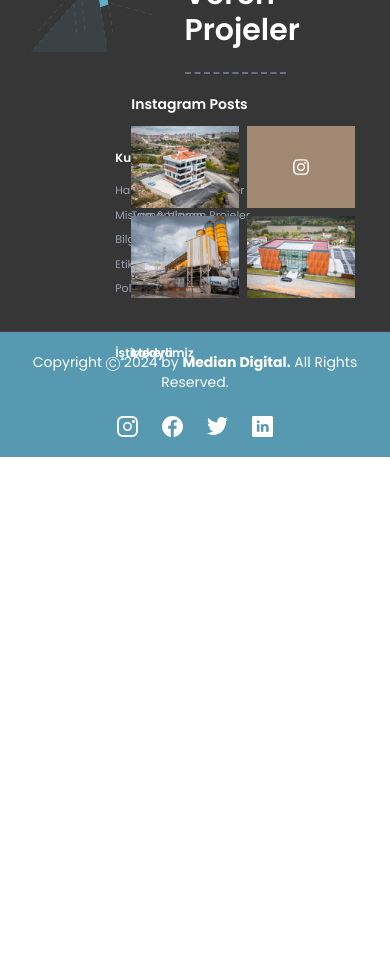
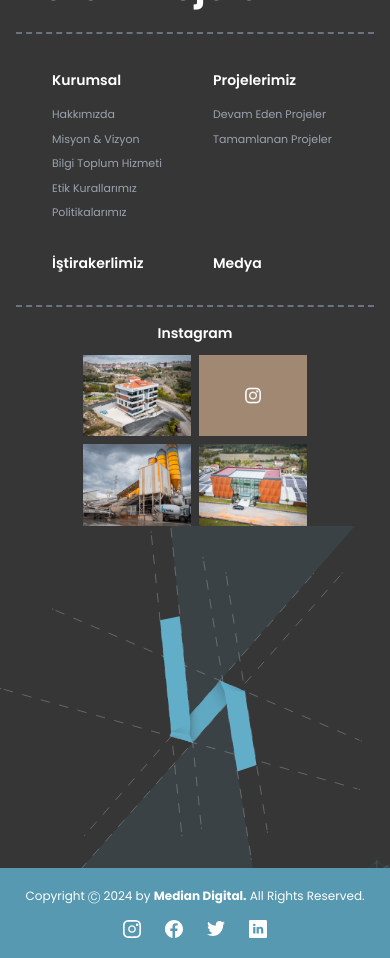
Before and after one commit to Zakerous76/helka-react, a React (Vite) app: page / in a window 390 px wide. Shown: the part 940-1898 px from the top of the page. Before the commit the page ends 1397 px from the top, so only its background shows below. Built offline with nearby package versions, Linux system fonts and the light colour scheme.

Commit message:
Footer Responsive

```diff
--- a/src/components/Footer.jsx
+++ b/src/components/Footer.jsx
@@ -4,15 +4,15 @@ import { footerLinks, ig_posts, motto, socialMedia } from "../constants";
 
 const Footer = () => (
   <section
-    className={`footer relative flex pb-16 flex-row w-full ${styles.paddingX} sm:pl-0 pl-0 `}
+    className={`footer relative flex pb-16 flex-col sm:flex-row w-full sm:px-16 pl-0 items-center`}
   >
     {/* Background Illustration */}
-    <div className={`absolute bottom-0 left-0 w-full z-0`}>
+    <div className={`absolute bottom-0 left-0 w-full z-0 `}>
       <img src={footerIllustrations} alt="Footer Background Illustrations" />
     </div>
 
     {/* Helka Logo to the left */}
-    <div className="flex w-5/12 h-full justify-start">
+    <div className="hidden sm:flex w-5/12 h-[450px] justify-start pr-7">
       <img
         src={helkaFooterLogo}
         alt="Helka"
@@ -21,9 +21,9 @@ const Footer = () => (
     </div>
 
     {/* The rest on the right */}
-    <div className="pl-8 my-auto flex flex-col w-7/12 pr-20 z-10">
+    <div className="my-auto flex flex-col w-full sm:w-7/12 max-w-[660px] px-4 sm:pl-8 sm:pr-20 z-10">
       <div className="title">
-        <h1 className="text-white font-poppins capitalize font-semibold text-3xl pb-6 ">
+        <h1 className="text-white font-poppins capitalize font-bold text-4xl py-6 ">
           {motto}
         </h1>
         <div
@@ -31,14 +31,14 @@ const Footer = () => (
         />
       </div>
 
-      <div className="flex justify-center">
-        <div className="grid grid-cols-2 gap-4 md:mt-0 mt-10 mr-auto">
+      <div className="flex justify-center flex-col sm:flex-row">
+        <div className="flex flex-row flex-wrap mr-auto justify-evenly sm:justify-normal">
           {footerLinks.map((footerlink) => (
             <div
               key={footerlink.title}
               className={`flex flex-col ss:my-0 my-4 min-w-[125px]`}
             >
-              <h4 className="font-poppins font-semibold text-xs text-white">
+              <h4 className="font-poppins font-semibold text-sm text-white">
                 <a
                   href={footerlink.title_link}
                   className="hover:font-bold transition-all"
@@ -63,9 +63,9 @@ const Footer = () => (
             </div>
           ))}
         </div>
-        <div className="ig-posts">
+        <div className="ig-posts flex flex-col sm:flex-none items-center sm:items-baseline border-t-2 border-dashed border-gray-500 sm:border-none pt-4 sm:pt-0">
           <h3 className="font-poppins font-semibold text-sm text-white">
-            Instagram Posts
+            Instagram
           </h3>
 
           {/* Add Instagram Post Images */}
@@ -85,10 +85,19 @@ const Footer = () => (
       </div>
     </div>
 
+    {/* Helka Logo to the left */}
+    <div className="sm:hidden flex w-full h-full justify-start pr-7 mb-4">
+      <img
+        src={helkaFooterLogo}
+        alt="Helka"
+        className="w-full object-contain"
+      />
+    </div>
+
     <div
-      className={`bg-helkaBlue absolute bottom-0 left-0 w-full flex justify-between items-center md:flex-row flex-col border-t-[1px] border-t-[#3F3E45] py-5 ${styles.paddingX}`}
+      className={`bg-helkaBlue absolute bottom-0 left-0 w-full flex flex-col sm:flex-row justify-between items-center py-5 ${styles.paddingX}`}
     >
-      <p className="font-poppins font-normal text-center text-sm text-white">
+      <p className="font-poppins font-normal text-center text-xs text-white mb-4 sm:mb-0">
         Copyright Ⓒ 2024 by{" "}
         <a
           href="google.com"
@@ -99,13 +108,13 @@ const Footer = () => (
         All Rights Reserved.
       </p>
 
-      <div className="flex flex-row md:mt-0 mt-6">
+      <div className="flex flex-row *:mt-0 ">
         {socialMedia.map((social, index) => (
           <img
             key={social.id}
             src={social.icon}
             alt={social.id}
-            className={`w-[21px] h-[21px] object-contain cursor-pointer hover:scale-125 my-transition ${
+            className={`w-[18px] h-[18px] object-contain cursor-pointer hover:scale-125 my-transition ${
               index !== socialMedia.length - 1 ? "mr-6" : "mr-0"
             }`}
             onClick={() => window.open(social.link)}
```
